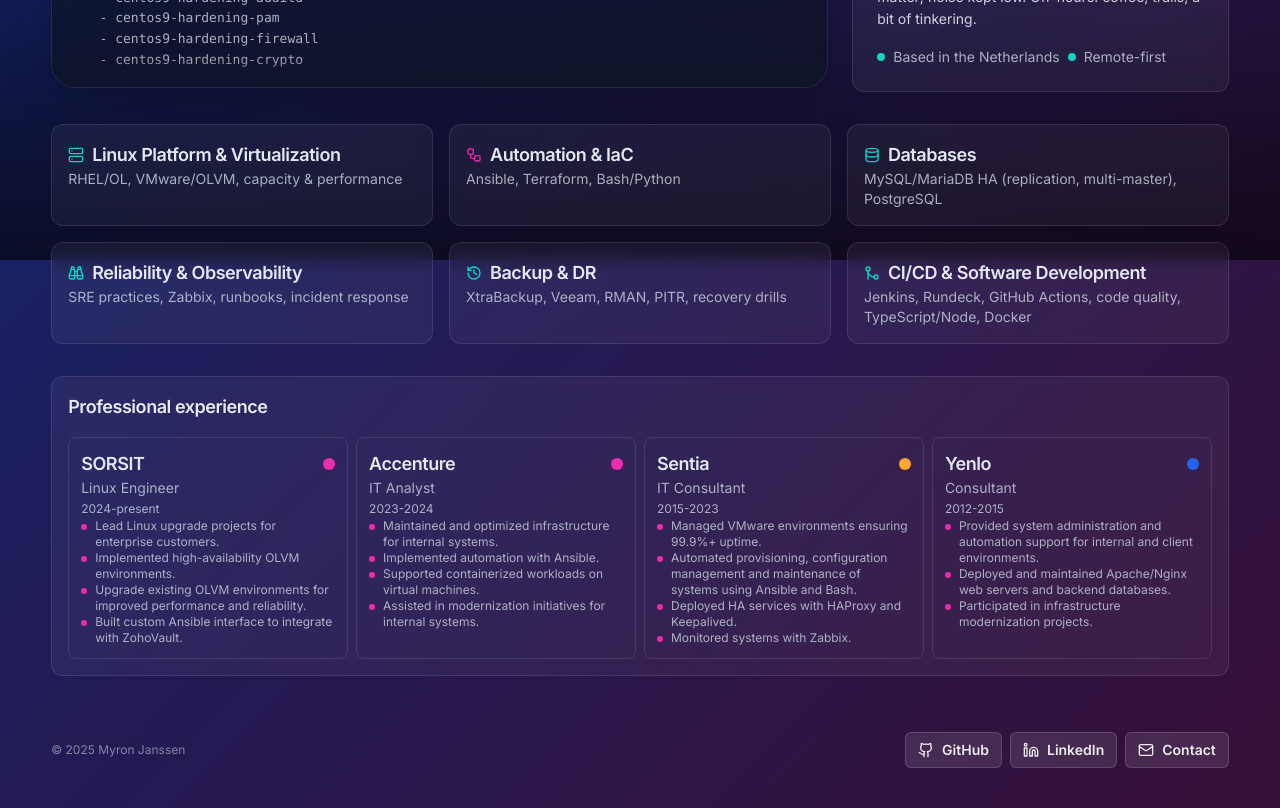
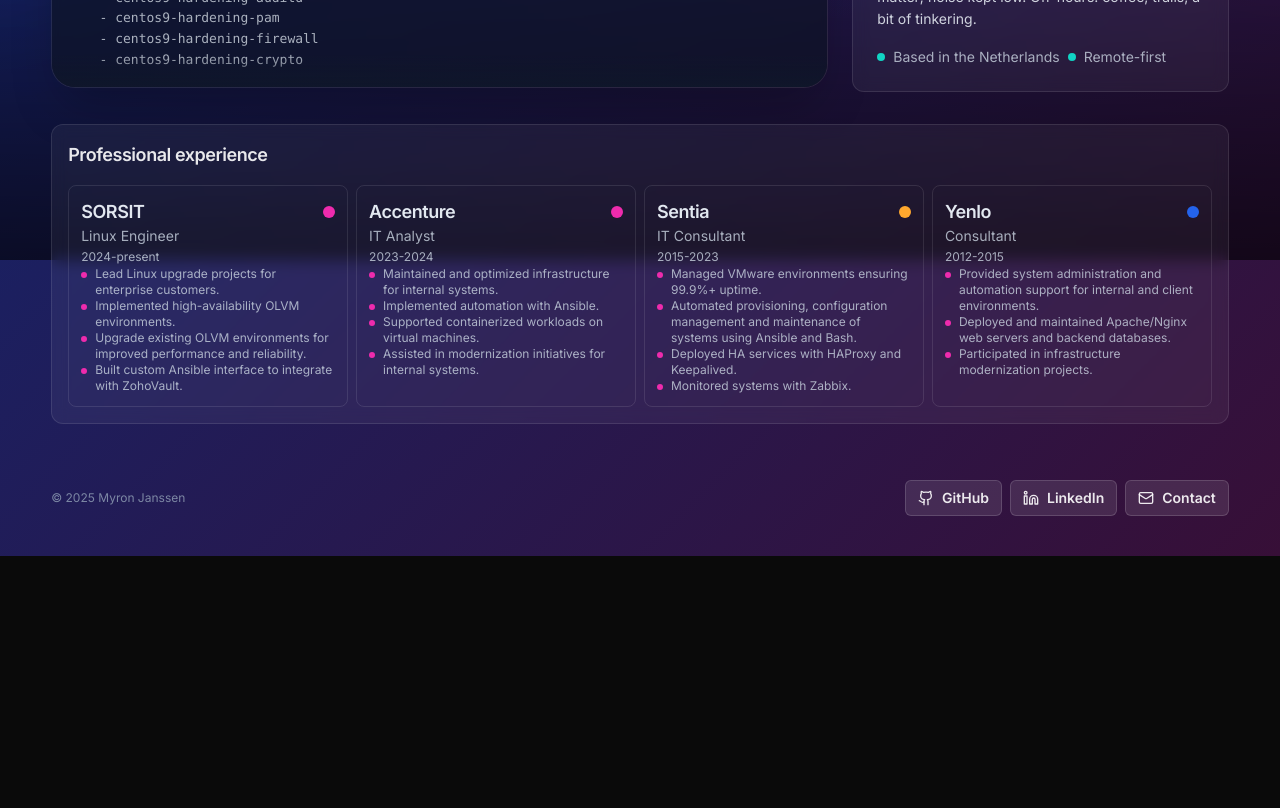
Before and after one commit to XIIISins/portfolio, a Next.js app: page / in a window 1280 px wide. Shown: the part 540-1348 px from the top of the page. After the commit the page ends 1096 px from the top, so only its background shows below. Built offline with nearby package versions, Linux system fonts and the light colour scheme.

Commit message:
fix: set variable for container-width in global.css for consistent use of styling

```diff
--- a/src/app/code/page.tsx
+++ b/src/app/code/page.tsx
@@ -11,7 +11,7 @@
 
 export default function CodePage() {
   return (
-    <main className="relative mx-auto w-[92%] pt-36 md:pt-32">
+    <main className="relative container-width mx-auto pt-36 md:pt-32">
       <section className="relative">
         <h1 className="text-4xl md:text-6xl font-semibold tracking-tight text-white">
           My Code & Projects
--- a/src/app/globals.css
+++ b/src/app/globals.css
@@ -38,6 +38,10 @@
     --chart-3: 197 37% 24%;
     --chart-4: 43 74% 66%;
     --chart-5: 27 87% 67%;
+
+    /* Layout tokens */
+    --container-width: 92%;
+    --container-max-width: 1200px;
   }
 
   .dark {
@@ -102,4 +106,11 @@
   .vignette {
     @apply bg-[radial-gradient(120%_120%_at_50%_10%,hsl(var(--brand-primary)/0.14),transparent_52%)];
   }
+
+  .container-width {
+    width: var(--container-width);
+    max-width: var(--container-max-width);
+    margin-left: auto;
+    margin-right: auto;
+  }
 }
--- a/src/app/page.tsx
+++ b/src/app/page.tsx
@@ -1,19 +1,5 @@
 import { Terminal } from "@/components/terminal";
-import {
-  Card,
-  CardContent,
-  CardDescription,
-  CardHeader,
-  CardTitle,
-} from "@/components/ui/card";
-import {
-  Binoculars,
-  Database,
-  GitMerge,
-  History,
-  Server,
-  Workflow,
-} from "lucide-react";
+import { CardTitle } from "@/components/ui/card";
 
 const about = `
 I build calm systems and useful little tools.
@@ -28,7 +14,7 @@
 
 export default function HomePage() {
   return (
-    <main className="relative mx-auto w-[92%] pt-36 md:pt-32">
+    <main className="relative container-width mx-auto pt-36 md:pt-32">
       {/* Hero */}
       <section className="relative">
         <h1 className="text-4xl md:text-6xl font-semibold tracking-tight text-white">
@@ -74,7 +60,7 @@
         </div>
       </section>
 
-      {/* Cards */}
+      {/* Cards
       <section className="mt-8 grid grid-cols-1 gap-4 md:grid-cols-3 lg:grid-cols-3">
         <Card>
           <CardHeader>
@@ -158,7 +144,7 @@
             </CardDescription>
           </CardContent>
         </Card>
-      </section>
+      </section> */}
 
       <section className="mt-8 rounded-xl border border-white/10 bg-white/5 p-4 backdrop-blur">
         <div className="flex items-center justify-between gap-3 flex-wrap">
--- a/src/app/skills/page.tsx
+++ b/src/app/skills/page.tsx
@@ -12,7 +12,7 @@
 
 export default function SkillsPage() {
   return (
-    <main className="relative mx-auto w-[92%] pt-36 md:pt-32">
+    <main className="relative container-width mx-auto pt-36 md:pt-32">
       <section className="relative">
         <h1 className="text-4xl md:text-6xl font-semibold tracking-tight text-white">
           My Skills
--- a/src/app/work/page.tsx
+++ b/src/app/work/page.tsx
@@ -3,7 +3,7 @@
 
 export default function WorkPage() {
   return (
-    <main className="relative mx-auto w-[92%] pt-36 md:pt-32">
+    <main className="relative container-width mx-auto pt-36 md:pt-32">
       {/* Hero */}
       <section className="relative">
         <h1 className="text-4xl md:text-6xl font-semibold tracking-tight text-white">
--- a/src/components/footer.tsx
+++ b/src/components/footer.tsx
@@ -4,7 +4,7 @@
 
 export function Footer() {
   return (
-    <footer className="flex flex-col items-center justify-between gap-4 w-[92%] mx-auto md:flex-row mt-14 mb-10">
+    <footer className="flex flex-col items-center justify-between gap-4 container-width mx-auto md:flex-row mt-14 mb-10">
       <p className="text-xs text-slate-400/80">© 2025 Myron Janssen</p>
       <div className="flex items-center gap-2">
         <Button variant="outline-glass" size="sm" className="gap-2">
--- a/src/components/navbar.tsx
+++ b/src/components/navbar.tsx
@@ -4,7 +4,7 @@
 
 export function Navbar() {
   return (
-    <header className="fixed top-6 left-1/2 z-50 w-[92%] -translate-x-1/2">
+    <header className="fixed top-6 left-1/2 z-50 container-width -translate-x-1/2">
       <nav className="flex items-center justify-between rounded-2xl border border-white/10 bg-white/5 px-4 py-3 backdrop-blur-md shadow-glass">
         <div className="flex md:flex items-center gap-2 min-w-0 rounded-lg px-3 py-2 hover:text-white hover:bg-white/15 transition-colors">
           <div className="h-8 w-8 rounded-full bg-gradient-to-br from-brand-secondary to-brand-accent flex items-center justify-center ">
--- a/tailwind.config.ts
+++ b/tailwind.config.ts
@@ -10,94 +10,88 @@
   theme: {
     extend: {
       colors: {
-  			border: 'hsl(var(--border))',
-  			input: 'hsl(var(--input))',
-  			ring: 'hsl(var(--ring))',
-  			background: 'hsl(var(--background))',
-  			foreground: 'hsl(var(--foreground))',
+        border: "hsl(var(--border))",
+        input: "hsl(var(--input))",
+        ring: "hsl(var(--ring))",
+        background: "hsl(var(--background))",
+        foreground: "hsl(var(--foreground))",
         primary: {
-  				DEFAULT: 'hsl(var(--primary))',
-  				foreground: 'hsl(var(--primary-foreground))'
+          DEFAULT: "hsl(var(--primary))",
+          foreground: "hsl(var(--primary-foreground))",
         },
         secondary: {
-  				DEFAULT: 'hsl(var(--secondary))',
-  				foreground: 'hsl(var(--secondary-foreground))'
+          DEFAULT: "hsl(var(--secondary))",
+          foreground: "hsl(var(--secondary-foreground))",
         },
         destructive: {
-  				DEFAULT: 'hsl(var(--destructive))',
-  				foreground: 'hsl(var(--destructive-foreground))'
+          DEFAULT: "hsl(var(--destructive))",
+          foreground: "hsl(var(--destructive-foreground))",
         },
         muted: {
-  				DEFAULT: 'hsl(var(--muted))',
-  				foreground: 'hsl(var(--muted-foreground))'
+          DEFAULT: "hsl(var(--muted))",
+          foreground: "hsl(var(--muted-foreground))",
         },
         accent: {
-  				DEFAULT: 'hsl(var(--accent))',
-  				foreground: 'hsl(var(--accent-foreground))'
+          DEFAULT: "hsl(var(--accent))",
+          foreground: "hsl(var(--accent-foreground))",
         },
         popover: {
-  				DEFAULT: 'hsl(var(--popover))',
-  				foreground: 'hsl(var(--popover-foreground))'
+          DEFAULT: "hsl(var(--popover))",
+          foreground: "hsl(var(--popover-foreground))",
         },
         card: {
-  				DEFAULT: 'hsl(var(--card))',
-  				foreground: 'hsl(var(--card-foreground))'
+          DEFAULT: "hsl(var(--card))",
+          foreground: "hsl(var(--card-foreground))",
         },
         brand: {
-  				primary: 'hsl(var(--brand-primary))',
-  				secondary: 'hsl(var(--brand-secondary))',
-  				accent: 'hsl(var(--brand-accent))',
-  				orange: 'hsl(var(--brand-orange))'
+          primary: "hsl(var(--brand-primary))",
+          secondary: "hsl(var(--brand-secondary))",
+          accent: "hsl(var(--brand-accent))",
+          orange: "hsl(var(--brand-orange))",
         },
         chart: {
-  				'1': 'hsl(var(--chart-1))',
-  				'2': 'hsl(var(--chart-2))',
-  				'3': 'hsl(var(--chart-3))',
-  				'4': 'hsl(var(--chart-4))',
-  				'5': 'hsl(var(--chart-5))'
-  			}
+          "1": "hsl(var(--chart-1))",
+          "2": "hsl(var(--chart-2))",
+          "3": "hsl(var(--chart-3))",
+          "4": "hsl(var(--chart-4))",
+          "5": "hsl(var(--chart-5))",
+        },
       },
       borderRadius: {
-  			lg: 'var(--radius)',
-  			md: 'calc(var(--radius) - 2px)',
-  			sm: 'calc(var(--radius) - 4px)',
-  			'2xl': '24px'
+        lg: "var(--radius)",
+        md: "calc(var(--radius) - 2px)",
+        sm: "calc(var(--radius) - 4px)",
+        "2xl": "24px",
       },
       boxShadow: {
-  			soft: '0 8px 28px rgba(0,0,0,.35)',
-  			glass: '0 10px 40px -10px rgba(0,0,0,.6)',
-  			elevated: '0 20px 50px rgba(2,6,23,.45)'
+        soft: "0 8px 28px rgba(0,0,0,.35)",
+        glass: "0 10px 40px -10px rgba(0,0,0,.6)",
+        elevated: "0 20px 50px rgba(2,6,23,.45)",
       },
-  		container: {
-  			center: true,
-  			padding: '1rem',
-  			screens: {
-  				'2xl': '1200px'
-  			}
-  		},
+
       animation: {
-  			'accordion-down': 'accordion-down 0.2s ease-out',
-  			'accordion-up': 'accordion-up 0.2s ease-out'
+        "accordion-down": "accordion-down 0.2s ease-out",
+        "accordion-up": "accordion-up 0.2s ease-out",
       },
       keyframes: {
-  			'accordion-down': {
+        "accordion-down": {
           from: {
-  					height: '0'
+            height: "0",
           },
           to: {
-  					height: 'var(--radix-accordion-content-height)'
-  				}
+            height: "var(--radix-accordion-content-height)",
           },
-  			'accordion-up': {
+        },
+        "accordion-up": {
           from: {
-  					height: 'var(--radix-accordion-content-height)'
+            height: "var(--radix-accordion-content-height)",
           },
           to: {
-  					height: '0'
-  				}
-  			}
-  		}
-  	}
+            height: "0",
+          },
+        },
+      },
+    },
   },
   plugins: [require("tailwindcss-animate")],
 };
```
Lines whose indentation alone changed are shown as unchanged.
